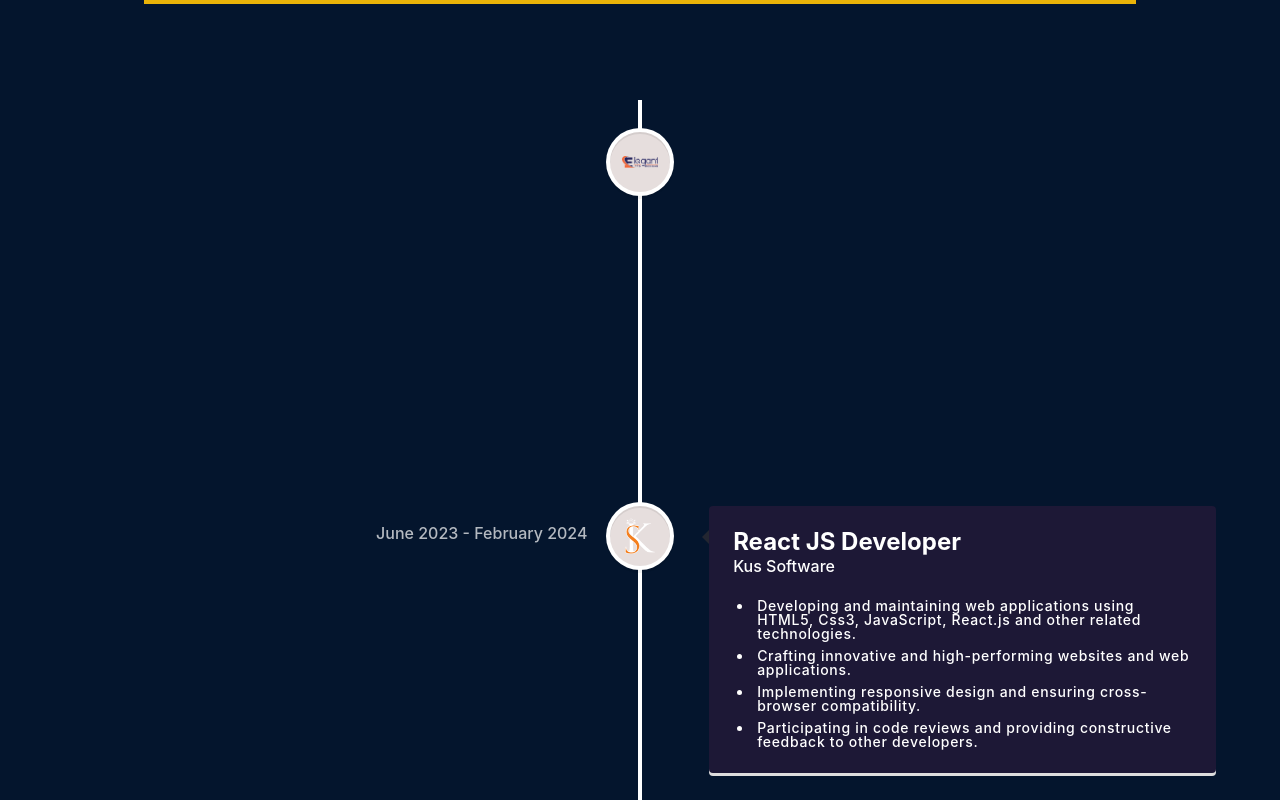
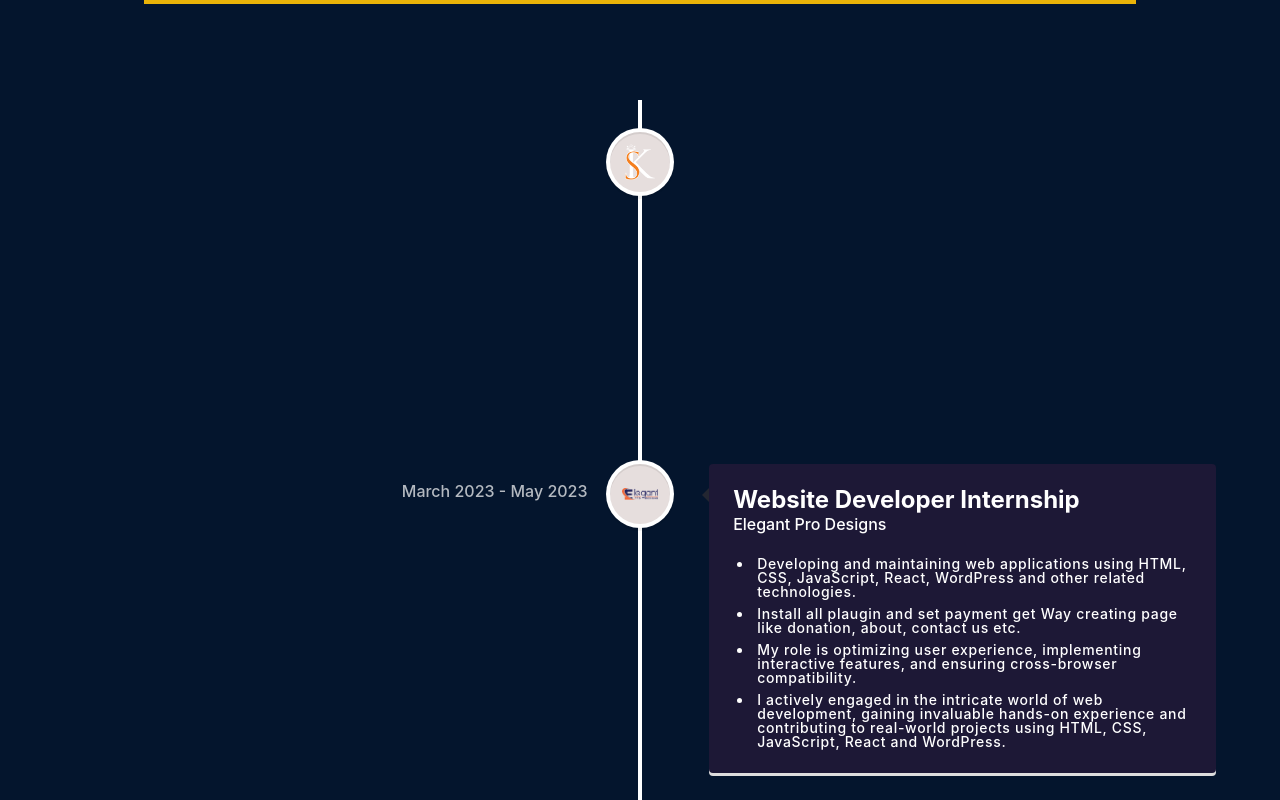
Before and after one commit to DebkantaDey/Portfolio, a React (Create React App) app: page / in a window 1280 px wide. Shown: the part 1440-2240 px from the top of the page. Built offline with nearby package versions, Linux system fonts and the light colour scheme.

Commit message:
Your commit message

```diff
--- a/src/components/Experience.jsx
+++ b/src/components/Experience.jsx
@@ -29,29 +29,29 @@ const experiences = [
     //     ],
     // },
     {
-        title: "Website Developer",
+        title: "React JS Developer",
+        company_name: "Kus Software",
+        icon:Kus,
+        iconBg: "#E6DEDD",
+        date: "June 2023 - October 2024",
+        points: [
+            "Developing and maintaining web applications using HTML5, Css3, JavaScript, React.js and other related technologies.",
+            "Crafting innovative and high-performing websites and web applications.",
+            "Implementing responsive design and ensuring cross-browser compatibility.",
+            "Participating in code reviews and providing constructive feedback to other developers.",
+        ],
+    },
+    {
+        title: "Website Developer Internship",
         company_name: "Elegant Pro Designs",
         icon: Elegant,
         iconBg: "#E6DEDD",
-        date: "May 2024 - Present",
+        date: "March 2023 - May 2023",
         points: [
             "Developing and maintaining web applications using HTML, CSS, JavaScript, React, WordPress and other related technologies.",
             "Install all plaugin and set payment get Way creating page like donation, about, contact us etc.",
             "My role is optimizing user experience, implementing interactive features, and ensuring cross-browser compatibility. ",
             "I actively engaged in the intricate world of web development, gaining invaluable hands-on experience and contributing to real-world projects using HTML, CSS, JavaScript, React and WordPress."
-        ],
-    },
-    {
-        title: "React JS Developer",
-        company_name: "Kus Software",
-        icon:Kus,
-        iconBg: "#E6DEDD",
-        date: "June 2023 - February 2024",
-        points: [
-            "Developing and maintaining web applications using HTML5, Css3, JavaScript, React.js and other related technologies.",
-            "Crafting innovative and high-performing websites and web applications.",
-            "Implementing responsive design and ensuring cross-browser compatibility.",
-            "Participating in code reviews and providing constructive feedback to other developers.",
         ],
     }
 ];
```
